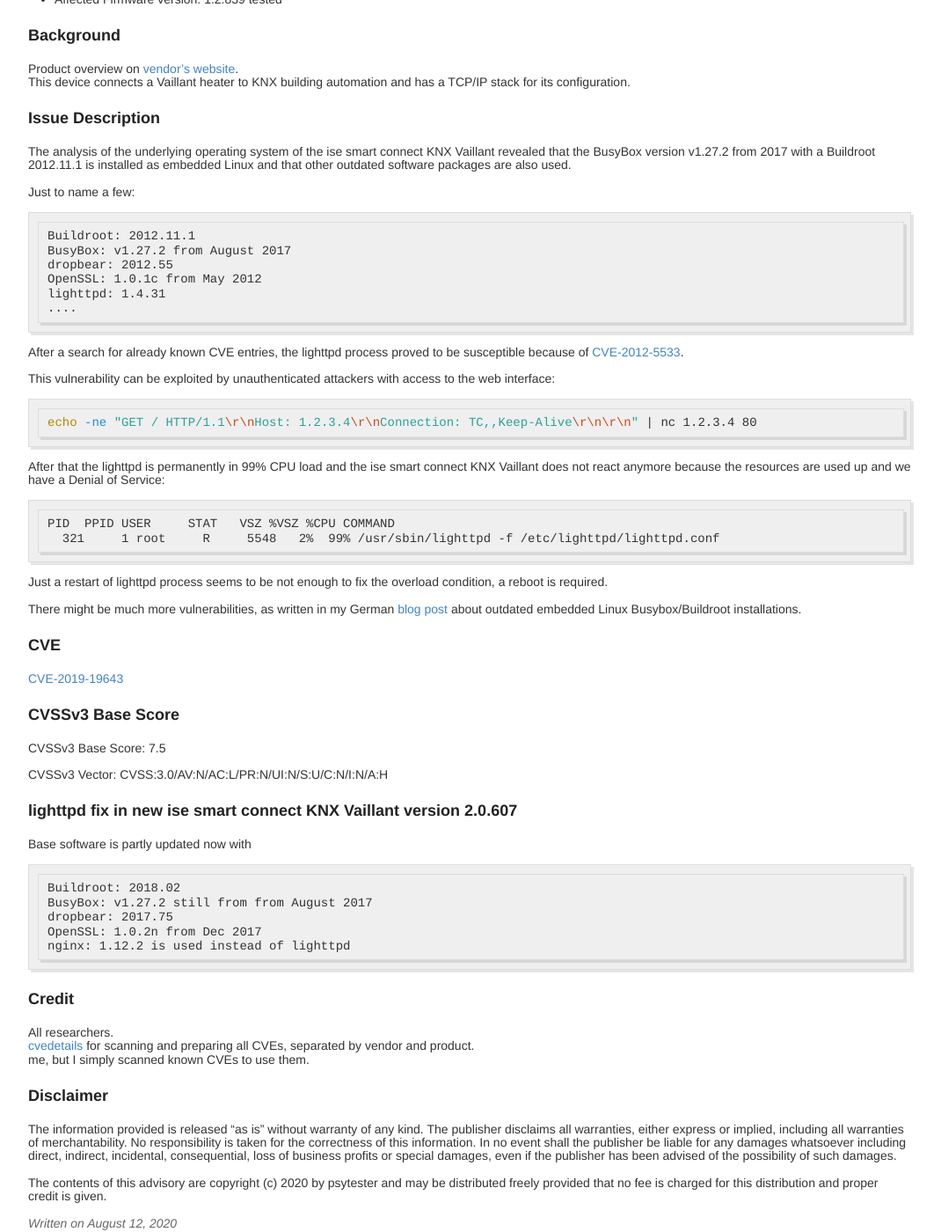
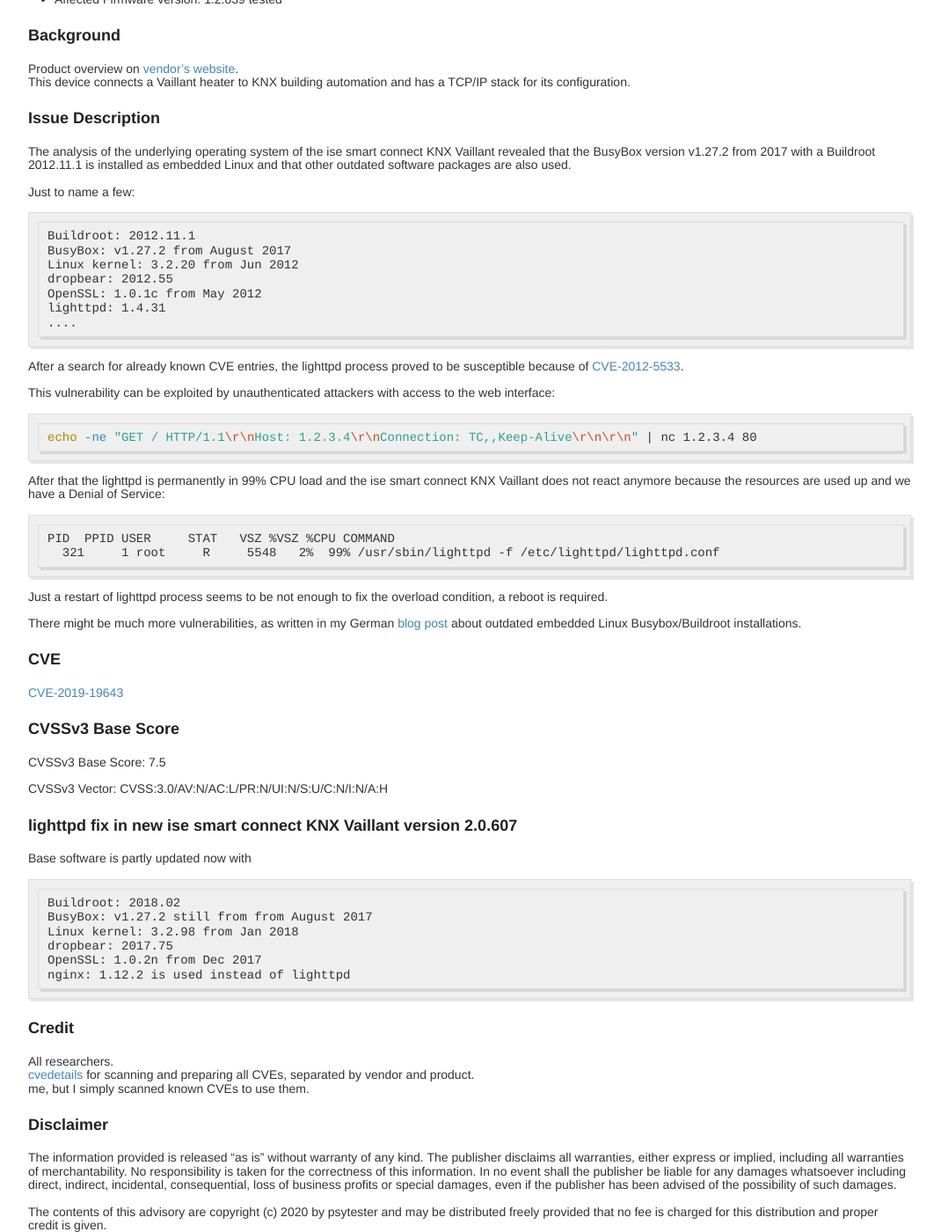
Before and after one commit to psytester/psytester.github.io, a Jekyll site: the page built from _posts/hacking_and_pentests/CVEs/2019-12-08-CVE-2019-19643.md, in a window 1280 px wide and 1400 px high, scrolled down 479 px. Shown: the whole window at 88% size, without its empty margins (106-1176 px from the left). Built offline with Jekyll 4.4.1, drawn with Linux system fonts in a browser that asks for light colours.

Commit message:
Update 2019-12-08-CVE-2019-19643.md

````diff
--- a/_posts/hacking_and_pentests/CVEs/2019-12-08-CVE-2019-19643.md
+++ b/_posts/hacking_and_pentests/CVEs/2019-12-08-CVE-2019-19643.md
@@ -1,7 +1,7 @@
 ---
 layout: post
 title:  "CVE-2019-19643 ise smart connect KNX Vaillant 1.2.839 Denial of Service"
-date:   2020-08-12 21:10:00 MEST
+date:   2020-08-12 21:55:00 MEST
 author: 'psytester'
 ---
 
@@ -38,6 +38,7 @@
 ```
 Buildroot: 2012.11.1
 BusyBox: v1.27.2 from August 2017
+Linux kernel: 3.2.20 from Jun 2012
 dropbear: 2012.55
 OpenSSL: 1.0.1c from May 2012
 lighttpd: 1.4.31
@@ -74,6 +75,7 @@
 ```
 Buildroot: 2018.02
 BusyBox: v1.27.2 still from from August 2017
+Linux kernel: 3.2.98 from Jan 2018
 dropbear: 2017.75
 OpenSSL: 1.0.2n from Dec 2017
 nginx: 1.12.2 is used instead of lighttpd
````
